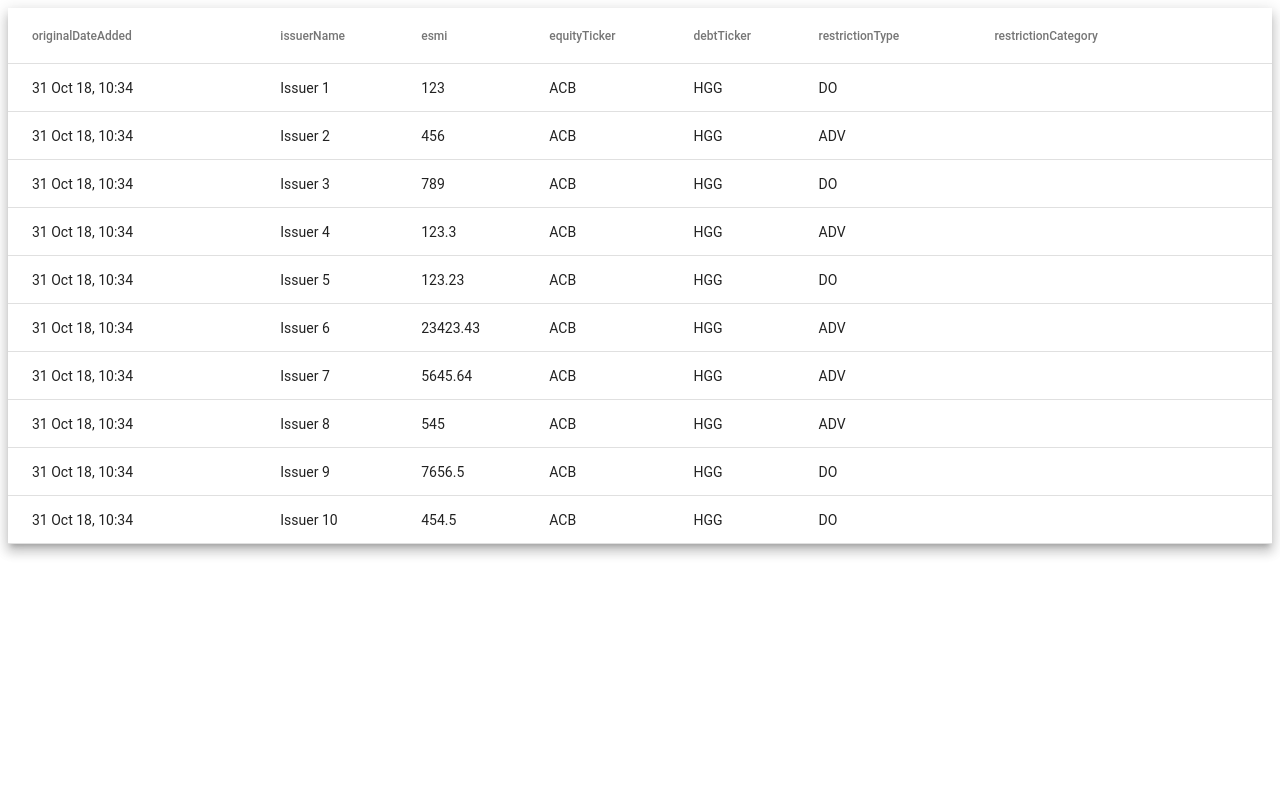
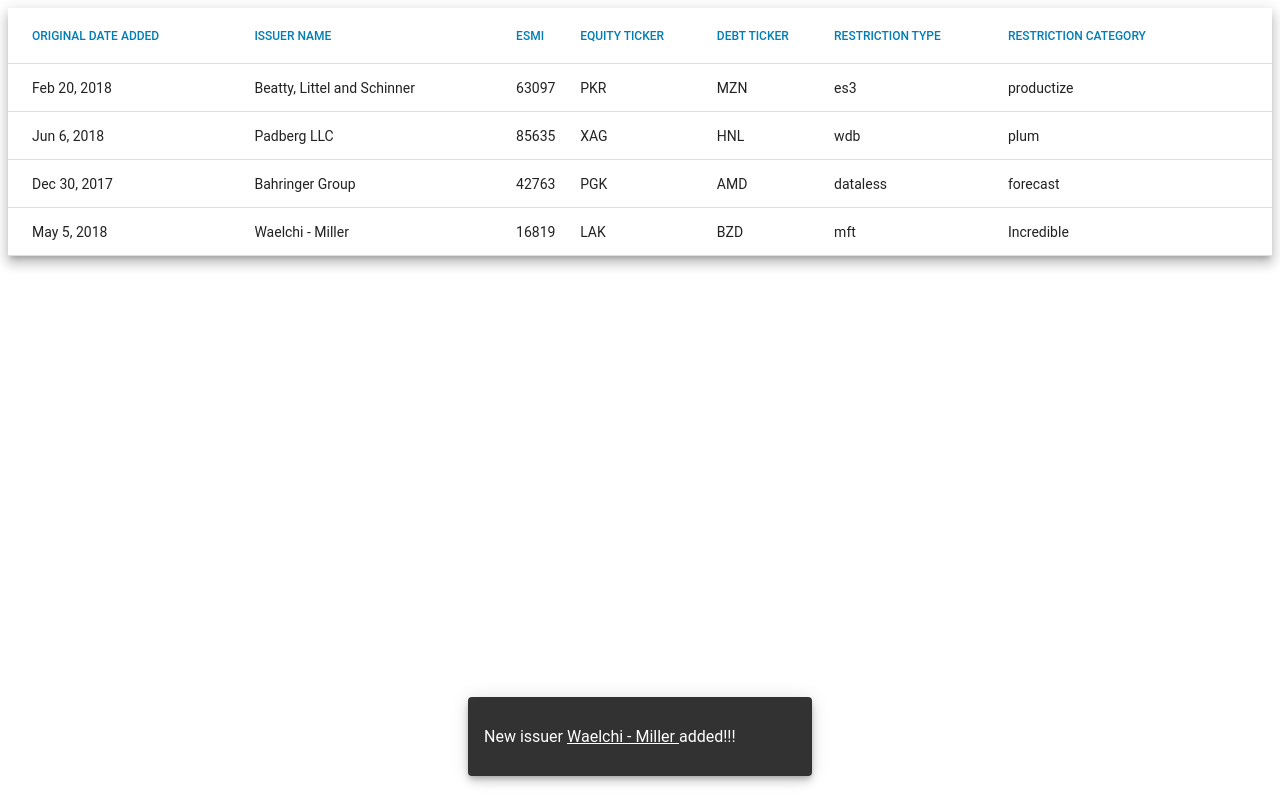
Before and after one commit to rnanania/realtime-poc-ui, an Angular app: page / in a window 1280 px wide. Built offline with nearby package versions, Linux system fonts and the light colour scheme.

Commit message:
Added Fake data. Using Observable to receive new data evry 4 sec

```diff
--- a/angular.json
+++ b/angular.json
@@ -27,7 +27,8 @@
               "src/assets"
             ],
             "styles": [
-              "src/styles.scss"
+              "src/styles.scss",
+              "./node_modules/animate.css/animate.css"
             ],
             "scripts": []
           },
--- a/package.json
+++ b/package.json
@@ -19,7 +19,9 @@
     "@angular/platform-browser": "~7.0.0",
     "@angular/platform-browser-dynamic": "~7.0.0",
     "@angular/router": "~7.0.0",
+    "animate.css": "^3.7.0",
     "core-js": "^2.5.4",
+    "faker": "^4.1.0",
     "hammerjs": "^2.0.8",
     "rxjs": "~6.3.3",
     "zone.js": "~0.8.26"
--- a/src/app/data-grid/data-grid.component.html
+++ b/src/app/data-grid/data-grid.component.html
@@ -1,37 +1,60 @@
+
+<!-- <mat-card class="example-card" *ngFor="let item of newItems$ | async"> -->
+<!-- <mat-card *ngIf="newItem" class="newitem-card animated slideInDown">
+  <mat-card-header>
+    <mat-card-title>{{newItem.issuerName}}</mat-card-title>
+    <mat-card-subtitle>{{newItem.originalDateAdded | date }}</mat-card-subtitle>
+  </mat-card-header>
+  <mat-card-content>
+    <mat-list>
+      <mat-list-item>{{newItem.esmi}}</mat-list-item>
+      <mat-divider></mat-divider>
+      <mat-list-item>{{newItem.equityTicker}}</mat-list-item>
+      <mat-divider></mat-divider>
+      <mat-list-item>{{newItem.debtTicker}}</mat-list-item>
+      <mat-divider></mat-divider>
+      <mat-list-item>{{newItem.restrictionType}}</mat-list-item>
+      <mat-divider></mat-divider>
+      <mat-list-item>{{newItem.restrictionCategory}}</mat-list-item>
+    </mat-list>
+  </mat-card-content>
+</mat-card> -->
+
+
 <table mat-table [dataSource]="dataSource" class="mat-elevation-z8">
 
   <ng-container matColumnDef="originalDateAdded">
-    <th mat-header-cell *matHeaderCellDef> originalDateAdded</th>
-    <td mat-cell *matCellDef="let element"> {{element.originalDateAdded}} </td>
+    <th mat-header-cell *matHeaderCellDef> Original Date Added</th>
+    <td mat-cell *matCellDef="let element"> {{element.originalDateAdded | date}} </td>
   </ng-container>
 
   <ng-container matColumnDef="issuerName">
-    <th mat-header-cell *matHeaderCellDef> issuerName </th>
+    <th mat-header-cell *matHeaderCellDef> Issuer Name </th>
     <td mat-cell *matCellDef="let element"> {{element.issuerName}} </td>
   </ng-container>
 
   <ng-container matColumnDef="esmi">
-    <th mat-header-cell *matHeaderCellDef> esmi </th>
+    <th mat-header-cell *matHeaderCellDef> ESMI </th>
     <td mat-cell *matCellDef="let element"> {{element.esmi}} </td>
   </ng-container>
 
   <ng-container matColumnDef="equityTicker">
-    <th mat-header-cell *matHeaderCellDef> equityTicker </th>
+    <th mat-header-cell *matHeaderCellDef> Equity Ticker </th>
     <td mat-cell *matCellDef="let element"> {{element.equityTicker}} </td>
   </ng-container>
 
   <ng-container matColumnDef="debtTicker">
-    <th mat-header-cell *matHeaderCellDef> debtTicker </th>
+    <th mat-header-cell *matHeaderCellDef> Debt Ticker </th>
     <td mat-cell *matCellDef="let element"> {{element.debtTicker}} </td>
   </ng-container>
 
   <ng-container matColumnDef="restrictionType">
-    <th mat-header-cell *matHeaderCellDef> restrictionType </th>
+    <th mat-header-cell *matHeaderCellDef> Restriction Type </th>
     <td mat-cell *matCellDef="let element"> {{element.restrictionType}} </td>
   </ng-container>
 
   <ng-container matColumnDef="restrictionCategory">
-    <th mat-header-cell *matHeaderCellDef> restrictionCategory </th>
+    <th mat-header-cell *matHeaderCellDef> Restriction Category </th>
     <td mat-cell *matCellDef="let element"> {{element.restrictionCategory}} </td>
   </ng-container>
 
--- a/src/app/data-grid/data-grid.component.scss
+++ b/src/app/data-grid/data-grid.component.scss
@@ -1,3 +1,16 @@
+
 table {
     width: 100%;
-  }
+    tr {
+        &.mat-header-row {
+            // background: #673ab7;
+            .mat-header-cell{
+                color: #007eb6;
+                text-transform: uppercase;
+            }
+        }
+    }
+}
+.newitem-card{
+    margin-bottom: 2rem;
+}
--- a/src/app/data-grid/data-grid.component.ts
+++ b/src/app/data-grid/data-grid.component.ts
@@ -1,47 +1,59 @@
-import { Component, OnInit } from '@angular/core';
+import { Component, OnInit, OnDestroy, AfterViewInit } from '@angular/core';
+import { DataGridService } from './data-grid.service';
+import { Observable, Subscription } from 'rxjs';
+import { interval } from 'rxjs';
+import { switchMap, startWith, flatMap } from 'rxjs/operators';
+import { GridData } from './grid';
+import { MatSnackBar } from '@angular/material/snack-bar';
+import { SnackbarMessageComponent } from './shared/snackbar-message/snackbar-message.component';
 
 @Component({
   selector: 'app-data-grid',
   templateUrl: './data-grid.component.html',
   styleUrls: ['./data-grid.component.scss']
 })
-export class DataGridComponent implements OnInit {
+export class DataGridComponent implements OnInit, OnDestroy, AfterViewInit {
 
+  pollInterval: number = 4000;
   displayedColumns: string[] = ['originalDateAdded', 'issuerName', 'esmi', 'equityTicker', 'debtTicker', 'restrictionType', 'restrictionCategory'];
-  dataSource = ELEMENT_DATA;
+  dataSource: GridData[] = [];
 
-  constructor() { }
+  newItem: GridData;
+  newItemSubscription: Subscription = new Subscription();
+
+  constructor(public snackBar: MatSnackBar, private gridService: DataGridService) {
+    //Generate 10 random data on page load using the randomData generator utility
+    this.dataSource = this.gridService.generateRandomGridData(3);
+  }
 
   ngOnInit() {
+    //Add the newly generated DataGrid item to dataSource property
+    this.newItemSubscription = this.getPRLItem().subscribe((data: GridData[]) => {
+      this.newItem = data[0];
+      this.openSnackBar(this.newItem);
+      this.dataSource = [...this.dataSource, this.newItem];
+    })
   }
 
+  ngAfterViewInit() {
+
+  }
+  //poll the getPRLItem service to get one random generated DataGrid item
+  getPRLItem = () => {
+    return interval(this.pollInterval).pipe(
+      switchMap(() => this.gridService.getPRLItem())
+    )
+  }
+
+  ngOnDestroy() {
+    if(this.newItemSubscription) this.newItemSubscription.unsubscribe();
+  }
+
+  openSnackBar(data: any) {
+    this.snackBar.openFromComponent(SnackbarMessageComponent, {
+      data: data,
+      duration: 2500
+    })
+  }
 
 }
-
-export interface GridData {
-  originalDateAdded: string;
-  issuerName: string;
-  esmi: string;
-  equityTicker: string;
-  debtTicker: string;
-  restrictionCategory: string;
-  restrictionType: string;
-  writtenCom: any;
-  alphaCapture: any;
-  trading: any;
-
-}
-
-const ELEMENT_DATA: GridData[] = [
-  {originalDateAdded: '31 Oct 18, 10:34', issuerName: 'Issuer 1', esmi: '123', equityTicker: 'ACB', debtTicker: 'HGG', restrictionType: 'DO', restrictionCategory: '', writtenCom: '', alphaCapture: '', trading: ''},
-  {originalDateAdded: '31 Oct 18, 10:34', issuerName: 'Issuer 2', esmi: '456', equityTicker: 'ACB', debtTicker: 'HGG', restrictionType: 'ADV', restrictionCategory: '', writtenCom: '', alphaCapture: '', trading: ''},
-  {originalDateAdded: '31 Oct 18, 10:34', issuerName: 'Issuer 3', esmi: '789', equityTicker: 'ACB', debtTicker: 'HGG', restrictionType: 'DO', restrictionCategory: '', writtenCom: '', alphaCapture: '', trading: ''},
-  {originalDateAdded: '31 Oct 18, 10:34', issuerName: 'Issuer 4', esmi: '123.3', equityTicker: 'ACB', debtTicker: 'HGG', restrictionType: 'ADV', restrictionCategory: '', writtenCom: '', alphaCapture: '', trading: ''},
-  {originalDateAdded: '31 Oct 18, 10:34', issuerName: 'Issuer 5', esmi: '123.23', equityTicker: 'ACB', debtTicker: 'HGG', restrictionType: 'DO', restrictionCategory: '', writtenCom: '', alphaCapture: '', trading: ''},
-  {originalDateAdded: '31 Oct 18, 10:34', issuerName: 'Issuer 6', esmi: '23423.43', equityTicker: 'ACB', debtTicker: 'HGG', restrictionType: 'ADV', restrictionCategory: '', writtenCom: '', alphaCapture: '', trading: ''},
-  {originalDateAdded: '31 Oct 18, 10:34', issuerName: 'Issuer 7', esmi: '5645.64', equityTicker: 'ACB', debtTicker: 'HGG', restrictionType: 'ADV', restrictionCategory: '', writtenCom: '', alphaCapture: '', trading: ''},
-  {originalDateAdded: '31 Oct 18, 10:34', issuerName: 'Issuer 8', esmi: '545', equityTicker: 'ACB', debtTicker: 'HGG', restrictionType: 'ADV', restrictionCategory: '', writtenCom: '', alphaCapture: '', trading: ''},
-  {originalDateAdded: '31 Oct 18, 10:34', issuerName: 'Issuer 9', esmi: '7656.5', equityTicker: 'ACB', debtTicker: 'HGG', restrictionType: 'DO', restrictionCategory: '', writtenCom: '', alphaCapture: '', trading: ''},
-  {originalDateAdded: '31 Oct 18, 10:34', issuerName: 'Issuer 10', esmi: '454.5', equityTicker: 'ACB', debtTicker: 'HGG', restrictionType: 'DO', restrictionCategory: '', writtenCom: '', alphaCapture: '', trading: ''},
-
-];
--- /dev/null
+++ b/src/app/data-grid/data-grid.service.ts
@@ -0,0 +1,30 @@
+import { Injectable } from '@angular/core';
+import { HttpClient } from '@angular/common/http';
+import { Observable } from 'rxjs';
+import Util from './util';
+
+
+@Injectable({
+  providedIn: 'root'
+})
+export class DataGridService {
+
+  constructor(private http: HttpClient) { }
+
+  //Generate on random data and returns a observable
+  getPRLItem = (): Observable<any> => {
+    console.log('getPRLItem service');
+    return Observable.create(
+      observer => {
+        observer.next(this.generateRandomGridData(1))
+      }
+    );
+  }
+
+  //Generate n number of Random GridData using the util function
+  generateRandomGridData = (count: number = 1) => {
+    return Array(count)
+    .fill(1)
+    .map(_ => Util.getRandomGridData());
+  }
+}
--- /dev/null
+++ b/src/app/data-grid/grid.ts
@@ -0,0 +1,12 @@
+export interface GridData {
+    originalDateAdded: string;
+    issuerName: string;
+    esmi: string;
+    equityTicker: string;
+    debtTicker: string;
+    restrictionCategory: string;
+    restrictionType: string;
+    writtenCom: any;
+    alphaCapture: any;
+    trading: any;
+  }
--- /dev/null
+++ b/src/app/data-grid/shared/snackbar-message/snackbar-message.component.html
@@ -0,0 +1,3 @@
+<p class="snackbar-message">
+  New issuer <u> {{ data.issuerName }} </u> added!!!
+</p>
--- /dev/null
+++ b/src/app/data-grid/shared/snackbar-message/snackbar-message.component.scss
@@ -0,0 +1,4 @@
+.snackbar-message {
+    font-family: Roboto,"Helvetica Neue",sans-serif;
+    color: #fff;
+}
--- /dev/null
+++ b/src/app/data-grid/shared/snackbar-message/snackbar-message.component.ts
@@ -0,0 +1,17 @@
+import { Component, OnInit, Input, Inject } from '@angular/core';
+import { MAT_SNACK_BAR_DATA } from '@angular/material/snack-bar';
+import { GridData } from '../../grid';
+
+@Component({
+  selector: 'app-snackbar-message',
+  templateUrl: './snackbar-message.component.html',
+  styleUrls: ['./snackbar-message.component.scss']
+})
+export class SnackbarMessageComponent implements OnInit {
+
+  constructor(@Inject(MAT_SNACK_BAR_DATA) public data: GridData) { }
+
+  ngOnInit() {
+  }
+
+}
--- /dev/null
+++ b/src/app/data-grid/util.ts
@@ -0,0 +1,38 @@
+import * as faker from 'faker';
+
+export default class Util {
+    /*
+        Filters the array of objects based on the supplied filters object
+        Sample filter Object structure:
+        let filters = {
+              equityTicker: ["CAD", "GHS"],
+            }
+    */;
+    static  multiFilter = (arr: Object[], filters: Object) => {
+        const filterKeys = Object.keys(filters);
+        return arr.filter(eachObj => {
+            return filterKeys.every(eachKey => {
+            if (!filters[eachKey].length) {
+                return true; // passing an empty filter means that filter is ignored.
+            }
+            return filters[eachKey].includes(eachObj[eachKey]);
+            });
+        });
+    }
+
+    //Generate Random Faker data using the faker library
+    static getRandomGridData = () => {
+        return {
+            originalDateAdded: faker.date.past(),
+            issuerName: faker.company.companyName(),
+            esmi: faker.random.number(),
+            equityTicker: faker.finance.currencyCode(),
+            debtTicker: faker.finance.currencyCode(),
+            restrictionType: faker.system.fileExt(),
+            restrictionCategory: faker.random.word(),
+            writtenCom: faker.random.word(),
+            alphaCapture: faker.random.word(),
+            trading: faker.random.word()
+        }
+    }
+}
```
Also changed, not shown: src/app/app.module.ts (+20 -2 lines), 2 other files (tests, documents, lock files or other folders).
